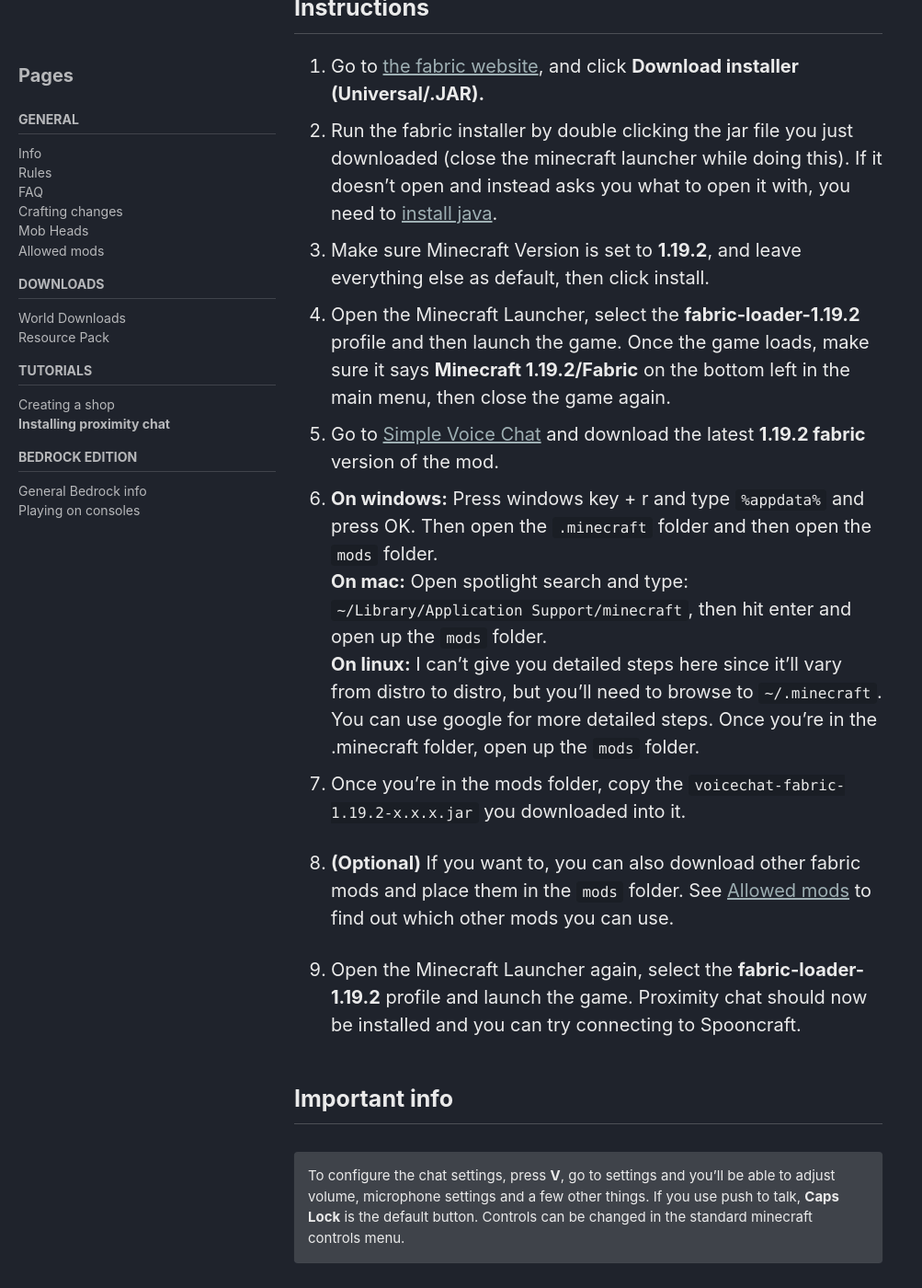
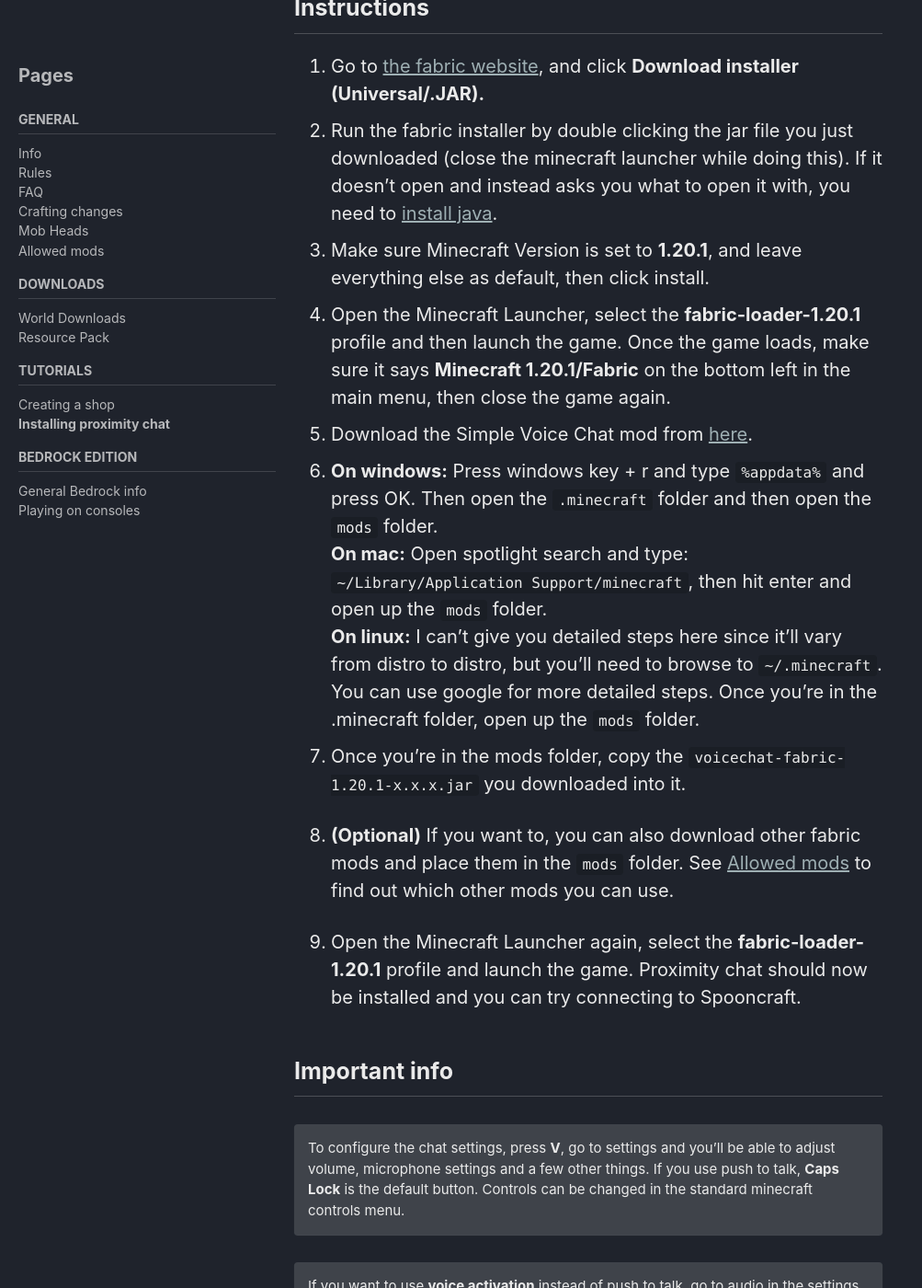
Before and after one commit to MumboDiscord/spooncraft-docs, a Jekyll site: the page built from proximitychat.markdown, in a window 1280 px wide and 1400 px high, scrolled down 984 px. Shown: the whole window at 92% size, without its empty margins (0-1003 px from the left). Built offline with Jekyll 4.4.1, drawn with Linux system fonts in a browser that asks for light colours; cached includes are drawn as plain includes; some of the changed text lies outside the part shown.

Commit message:
update rules, resource pack, proximity chat info

```diff
--- a/info.markdown
+++ b/info.markdown
@@ -33,7 +33,7 @@
 - There are a few crafting changes, which are all listed [here]({{ site.url }}{{ site.baseurl }}/craftingrecipes/).
 - **PvP** is disabled by default, but if you want to opt in to PvP then you can do so via the reaction roles in **#server-info**.
 - **Powered rails** will make minecarts go much faster when placed above **packed ice**, and even faster when placed above **blue ice**. **Obsidian** will slow them down.
-- **Proximity voice chat** is available (java only), using the [Simple Voice Chat](https://www.curseforge.com/minecraft/mc-mods/simple-voice-chat) mod. Also, talking in voice chat will activate sculk sensors.
+- **Proximity voice chat** is available (java only), using the [Simple Voice Chat]({{ site.url }}{{ site.baseurl }}/proximitychat/) mod. Also, talking in voice chat will activate sculk sensors.
 - There are multiple **custom music discs**, see if you can collect them all!
 - **Mini blocks** can be obtained from Wandering Traders.
 - The **Thunder Shrine** allows you to offer a nether star to create a thunder storm.
--- a/proximitychat.markdown
+++ b/proximitychat.markdown
@@ -26,17 +26,17 @@
 
 1. Go to [the fabric website](https://fabricmc.net/use/), and click **Download installer (Universal/.JAR).**
 2. Run the fabric installer by double clicking the jar file you just downloaded (close the minecraft launcher while doing this). If it doesn’t open and instead asks you what to open it with, you need to [install java](https://www.java.com/).
-3. Make sure Minecraft Version is set to **1.19.2**, and leave everything else as default, then click install.
-4. Open the Minecraft Launcher, select the **fabric-loader-1.19.2** profile and then launch the game. Once the game loads, make sure it says **Minecraft 1.19.2/Fabric** on the bottom left in the main menu, then close the game again.
-5. Go to [Simple Voice Chat](https://modrinth.com/mod/simple-voice-chat) and download the latest **1.19.2 fabric** version of the mod.
+3. Make sure Minecraft Version is set to **1.20.1**, and leave everything else as default, then click install.
+4. Open the Minecraft Launcher, select the **fabric-loader-1.20.1** profile and then launch the game. Once the game loads, make sure it says **Minecraft 1.20.1/Fabric** on the bottom left in the main menu, then close the game again.
+5. Download the Simple Voice Chat mod from [here](https://modrinth.com/plugin/simple-voice-chat/version/fabric-1.20.1-2.4.12).
 6. **On windows:** Press windows key + r and type `%appdata%` and press OK. Then open the `.minecraft` folder and then open the `mods` folder. \
 **On mac:** Open spotlight search and type: `~/Library/Application Support/minecraft`, then hit enter and open up the `mods` folder. \
 **On linux:** I can’t give you detailed steps here since it’ll vary from distro to distro, but you’ll need to browse to `~/.minecraft`. You can use google for more detailed steps. Once you’re in the .minecraft folder, open up the `mods` folder.
-7. Once you’re in the mods folder, copy the `voicechat-fabric-1.19.2-x.x.x.jar` you downloaded into it.
+7. Once you’re in the mods folder, copy the `voicechat-fabric-1.20.1-x.x.x.jar` you downloaded into it.
 
 8. **(Optional)** If you want to, you can also download other fabric mods and place them in the `mods` folder. See [Allowed mods]({{ site.url }}{{ site.baseurl }}/mods/) to find out which other mods you can use.
 
-9. Open the Minecraft Launcher again, select the **fabric-loader-1.19.2** profile and launch the game. Proximity chat should now be installed and you can try connecting to Spooncraft.
+9. Open the Minecraft Launcher again, select the **fabric-loader-1.20.1** profile and launch the game. Proximity chat should now be installed and you can try connecting to Spooncraft.
 
 ## Important info
 
--- a/resourcepack.markdown
+++ b/resourcepack.markdown
@@ -6,7 +6,7 @@
 sidebar:
   title: "Pages"
   nav: sidebar
-last_modified_at: 2022-08-06
+last_modified_at: 2023-06-28
 toc: false
 ---
 
@@ -19,8 +19,8 @@
 If you want to download it locally, you can download it below, place it in your resource packs folder, then disable the server resource pack from the server list and enable it in your resource pack options.
 
 
-**[Download (Java Edition)]({{ site.url }}{{ site.baseurl }}/files/resource_packs/MumboSRPv5.1_Java.zip)**
+**[Download (v6.0, Java Edition)]({{ site.url }}{{ site.baseurl }}/files/resource_packs/MumboSRPv6.0_Java.zip)**
 {: .notice--success}
 
-**[Download (Bedrock Edition)]({{ site.url }}{{ site.baseurl }}/files/resource_packs/MumboSRPv5.0_Bedrock.mcpack)**
+**[Download (v6.0, Bedrock Edition)]({{ site.url }}{{ site.baseurl }}/files/resource_packs/MumboSRPv6.0_Bedrock.mcpack)**
 {: .notice--success}
```
Also changed, not shown: other parts of info.markdown (+1 -1 lines), other parts of proximitychat.markdown (+1 -1 lines), rules.markdown (+34 -27 lines), 2 other files.
